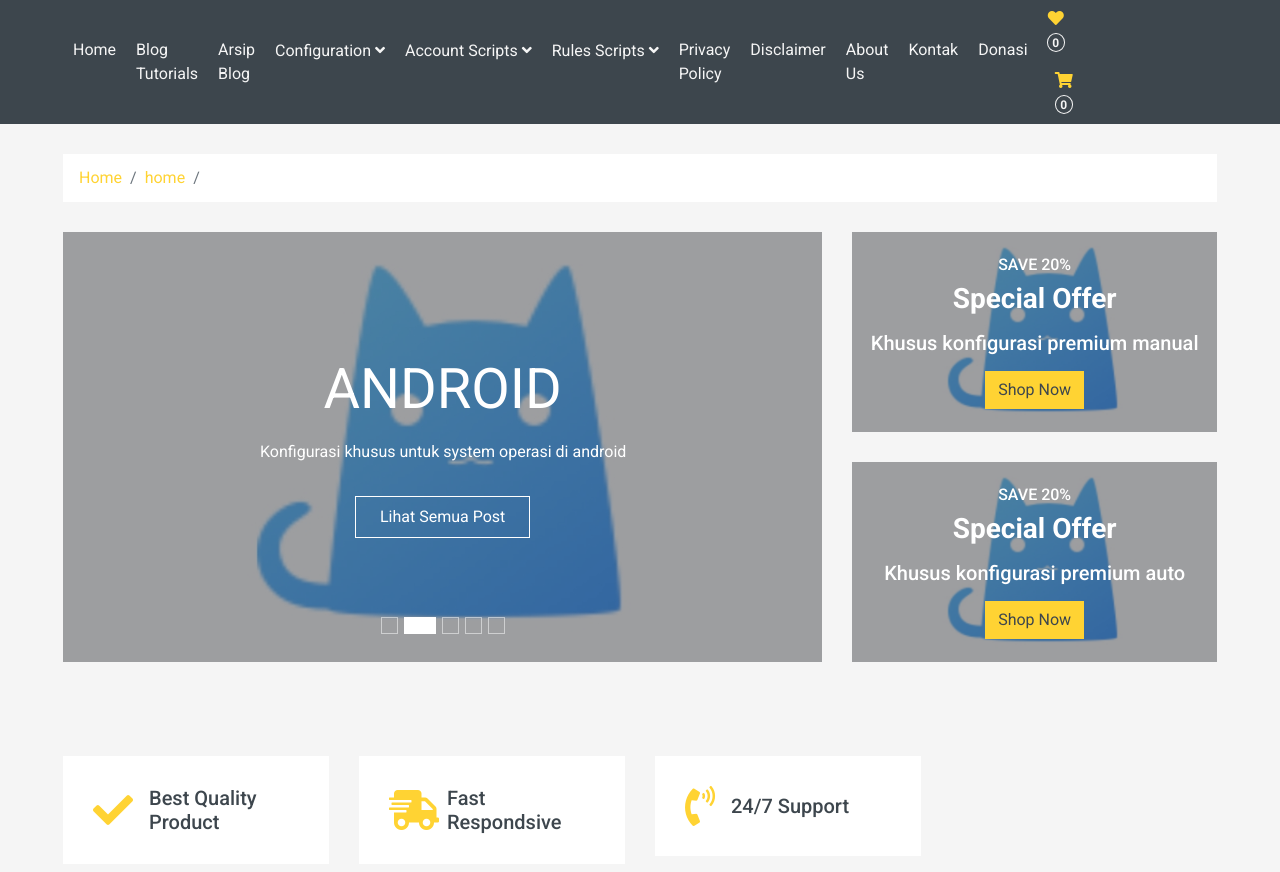
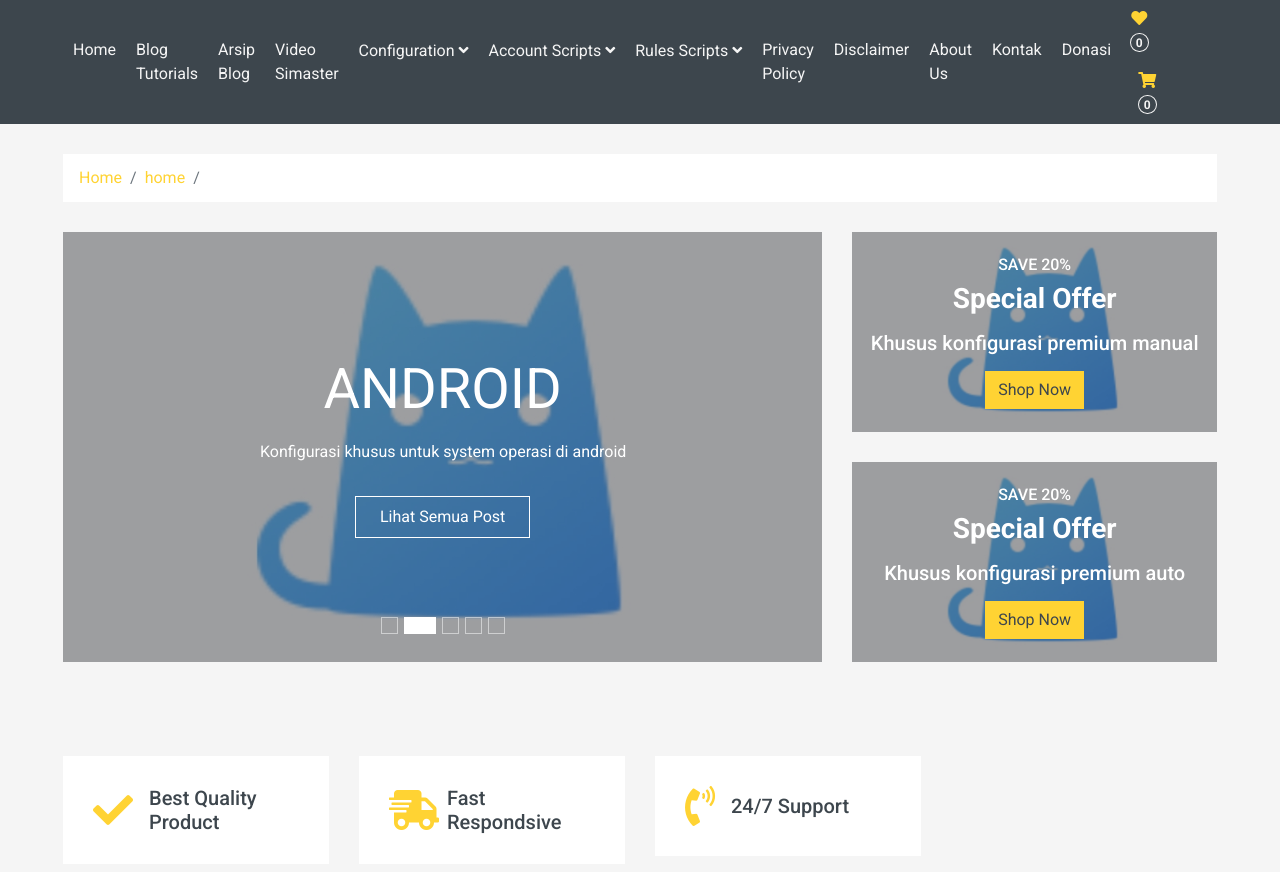
Before and after one commit to mwnsofficial/simaster, a Jekyll site: the page built from index.html, in a window 1280 px wide and 900 px high. Shown: the top 872 px of the window. Built offline with Jekyll 4.4.1, drawn with Linux system fonts in a browser that asks for light colours; nearby versions of some CDN libraries; comment, search, counter and statistics services are not loaded.

Commit message:
Update navbar.html

```diff
--- a/_includes/navbar.html
+++ b/_includes/navbar.html
@@ -15,6 +15,7 @@
                             <a href="/index.html" class="nav-item nav-link">Home</a>
                             <a href="/blog.html" class="nav-item nav-link">Blog Tutorials</a>
                             <a href="/arsip.html" class="nav-item nav-link">Arsip Blog</a>
+                            <a href="/video.html" class="nav-item nav-link">Video Simaster</a>
                             <div class="nav-item dropdown">
                                 <a href="#" class="nav-link dropdown-toggle" data-toggle="dropdown">Configuration <i class="fa fa-angle-down mt-1"></i></a>
                                 <div class="dropdown-menu bg-primary rounded-0 border-0 m-0">
```
